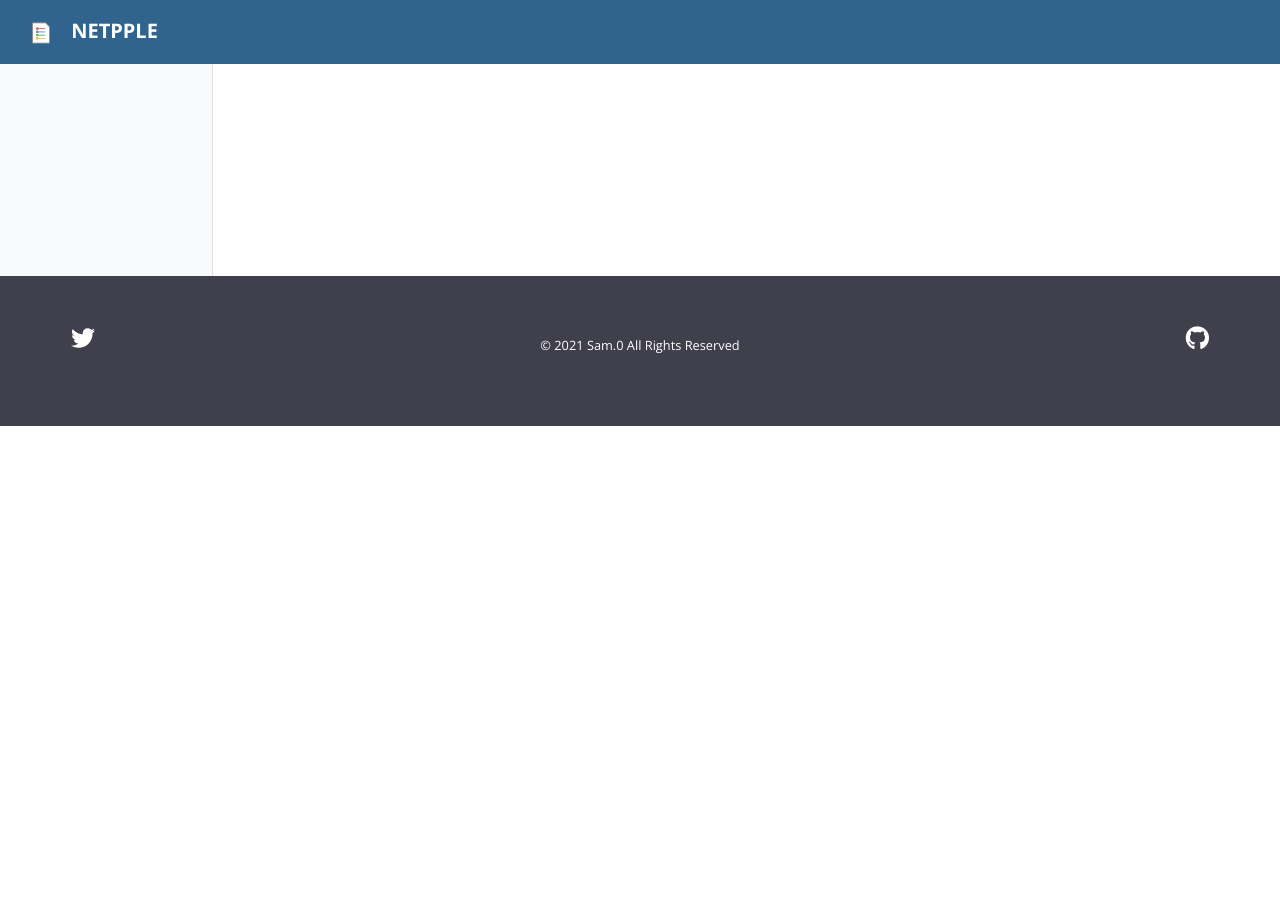
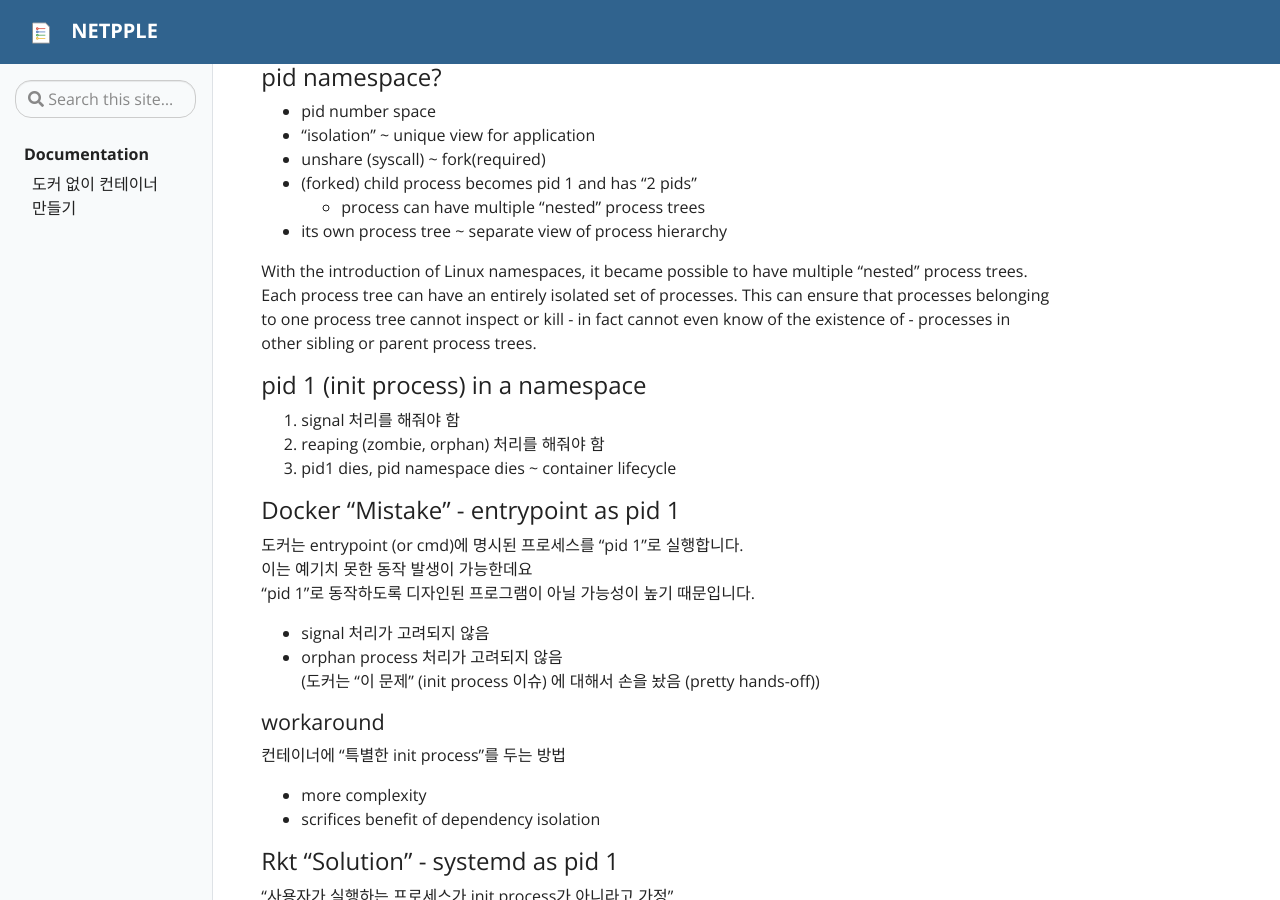
Before and after one commit to netpple/netpple.github.io, a Jekyll site: the page built from pages/news.md, in a window 1280 px wide and 900 px high, scrolled down 608 px. Built offline with Jekyll 4.4.1, drawn with Linux system fonts in a browser that asks for light colours; before the commit the page ends 1034 px from its top, so only the background shows below that; some of the changed text lies outside the part shown.

Commit message:
pid namespace 노출

````diff
--- a/_drafts/pid-namespace.md
+++ b/_posts/2021-05-04-pid-namespace.md
@@ -1,7 +1,7 @@
 ---
-title: pid namespace
+title: The Curious Case of Pid Namespaces
 version: v0.1
-description: pid namespace에 대하여 설명합니다.
+description: pid namespace 관련하여 좋은 글이 있어 번역/정리 해보았습니다.
 date: 2021-05-04 21:55 +09:00
 categories: container
 badges:
@@ -30,7 +22,7 @@
 - tracking process ~ parent <--> child
 
 
-## pid namespace?
+### pid namespace?
 - pid number space
 - "isolation" ~ unique view for application
 - unshare (syscall) ~ fork(required)
@@ -44,37 +36,37 @@
 This can ensure that processes belonging to one process tree cannot inspect or kill - in fact cannot even know of the existence of - processes in other sibling or parent process trees.
 
 
-## pid 1 (init process) in a namespace
+### pid 1 (init process) in a namespace
 1. signal 처리를 해줘야 함
 2. reaping (zombie, orphan) 처리를 해줘야 함
 3. pid1 dies, pid namespace dies ~ container lifecycle
 
 
-## Docker "Mistake" ~ entrypoint as pid 1
-- 도커는 entrypoint (or cmd)에 명시된 프로세스를 "pid 1"로 실행함.  ( 예기치 못한 동작 발생 가능)
-  ~>  "pid 1" 로 동작하도록 디자인된 프로그램이 아니기 때문
+### Docker "Mistake" - entrypoint as pid 1
+도커는 entrypoint (or cmd)에 명시된 프로세스를 "pid 1"로 실행합니다.
+이는 예기치 못한 동작 발생이 가능한데요
+"pid 1"로 동작하도록 디자인된 프로그램이 아닐 가능성이 높기 때문입니다.
 - signal 처리가 고려되지 않음
 - orphan process 처리가 고려되지 않음
   (도커는 "이 문제" (init process 이슈) 에 대해서 손을 놨음 (pretty hands-off))
 
-(workaround) 컨테이너에 "특별한 init process"를 두는 방법
+#### workaround
+컨테이너에 "특별한 init process"를 두는 방법
 - more complexity
 - scrifices benefit of dependency isolation
 
 
-## Rkt "Solution" ~ systemd
+### Rkt "Solution" - systemd as pid 1
 "사용자가 실행하는 프로세스가 init process가 아니라고 가정"
-~ systemd 가 pid 1이 되고 사용자 프로세스를 pid 2로 실행
-* rkt (2014, CoreOS)
+- systemd 가 pid 1이 되고 사용자 프로세스를 pid 2로 실행
+- rkt (2014, CoreOS)
 
-
-## A Simpler Alternative - Second Fork
-
-single 프로세스에서 systemd와 같은 advanced init system은 과하긴하다..
+single 프로세스에서 systemd와 같은 advanced init system은 과하다
 하지만 "container builder"가 pid namespace나 init process의 의미를 이해하기를 기대한 것은 실수다.
 
-
-"Container Spawner" : "simple init" 구현체
+### A Simpler Alternative - Second Fork
+#### "Container Spawner"
+"simple init" 구현체
 - Container Spawner를 pid1로 fork하고, Container Spawner가 container process를 fork (실행)
 - signal handler 처리 : child (container process) 에게 signal을 전달
 - repaing zombies (,orphans) : container process의 종료상태 수집하고 컨테이너 시스템에 전달
@@ -84,43 +76,43 @@
 ![/assets/img/pid-namespace-docker-init-flag-example.png](/assets/img/pid-namespace-docker-init-flag-example.png)
 
 
-## Multiple Containers in a Pod
+### Multiple Containers in a Pod
 
-### 관련 프로세스를 함께 실행 vs 프로세스 의존성 격리
+#### 관련 프로세스를 함께 실행 vs 프로세스 의존성 격리
 ```
  the idea of Pod
 ~ Pod is a set of related containers that share some namespaces.
 ```
 
-### rkt Pod vs k8s Pod
-#### rkt
+#### rkt Pod vs k8s Pod
+##### rkt
 every namespace is shared (except file namespace)
 - Processes can signal each other in the Pod
 - Container has init process and it is easy to create multiple processes
 
-#### k8s
+##### k8s
 supports pods. but it doesn't share pid namespaces
 (관련 프로세스를 컨테이너로 Pod안에 모아 놓기는 하지만 pid namespace를 share하지는 않음)
 - Process cannot signal each other in the pod
 - Each container has the "init problem" (because continer process is "pid 1")
 
 
-## Adding a Containers to a Pod
+### Adding a Containers to a Pod
 
 
-### Sandbox
+#### Sandbox
 a small box filled with sand for children to play in
 ![/assets/img/pid-namespace-sandbox.jpeg](/assets/img/pid-namespace-sandbox.jpeg)
 
 
-### the Concept of a Pod Sandbox
+#### the Concept of a Pod Sandbox
 - 리소스 할당을 미리 할 수 있음
 - 기존 Pod에 컨테이너를 추가할 수 있음
 - rkt : pod's systemd
 - k8s: pause container
 
 
-### rkt Pod
+#### rkt Pod
 pod's systemd with no running units and then communicates with pod's systemd to start new apps on demand
 
 #### elegant but attack vector
@@ -130,48 +122,49 @@
 - pod의 systemd가 pod내 모든 프로세스에서 보임
 
 
-### non-sandbox model
+#### non-sandbox model
 init process start child processes
 and then drop privileges
 
 
-## Sandbox and Pid namespace
+### Sandbox and Pid namespace
 init, sandboxes, pid namespaces 를 다루는 몇가지 방법이 있고 각각이 몇몇 단점들을 가지고 있다.
 
-### Types
-#### 1. Pid namespaces are not created along with the sandbox. each container gets its own pid namespaces.
+#### Types
+1. Pid namespaces are not created along with the sandbox. each container gets its own pid namespaces.
 ![/assets/img/pid-namespace-type-1.png](/assets/img/pid-namespace-type-1.png)
 - 잇점 : simple.
 - 단점: 프로세스 간 signal X. init process가 없음(signal handling x, reaping zombie x)
 
 
-#### 2. Pid namespaces are not created along with the sandbox. the pid namespace is created when the first container is started in the sandbox.
+2. Pid namespaces are not created along with the sandbox. the pid namespace is created when the first container is started in the sandbox.
 ![/assets/img/pid-namespace-type-2.png](/assets/img/pid-namespace-type-2.png)
 - 잇점: 프로세스간 signal O
 - 단점: 첫번째 프로세스(pid 1)가 pod의 master. pid 1이 죽으면 pod 내 모든 프로세스들이 종료됨
 
-#### 3. Pid namespaces are created along with the sandbox. The sandbox includes a smart init process which can be used to start other processes.
+3. Pid namespaces are created along with the sandbox. The sandbox includes a smart init process which can be used to start other processes.
 Rkt sandbox model 임.
 ![/assets/img/pid-namespace-type-3.png](/assets/img/pid-namespace-type-3.png)
 - 잇점: Elegant init
 - 단점: Too privileged --> security attack vectors
 
 
-#### 4. Pid namespaces are created along with the sandbox. The sandbox includes a simple init process which only handles signals and reaps zombies.
+4. Pid namespaces are created along with the sandbox. The sandbox includes a simple init process which only handles signals and reaps zombies.
 ![/assets/img/pid-namespace-type-4.png](/assets/img/pid-namespace-type-4.png)
 - 잇점: 권한관리나 호스트 파일시스템에 접근할 필요없음 (init 프로세스가 새로운 컨테이너를 실행하지 않음)
 - 단점: Broken process tree
 
 
-#### 5. The pid namespace and init are exactly the same as option four + Daemonize (parent exits)
+5. The pid namespace and init are exactly the same as option four + Daemonize (parent exits)
 ![/assets/img/pid-namespace-type-5-1.png](/assets/img/pid-namespace-type-5-1.png)
 ![/assets/img/pid-namespace-type-5-2.png](/assets/img/pid-namespace-type-5-2.png)
 - 잇점: 4의 장점을 취하면서 Broken tree  이슈를 해결
 - 단점: 모니터링 어려움 (프로세스 데몬화. pid로 해당 프로세스를 추적해야 함 )
 
 
-## K8S Pause Container
+### K8S Pause Container
 - Not share Pid namespace  (Type 1)
+
 
 ## Conclusion
 1. rkt의 "seprate init" 접근법이 도커 보다 낫다.
````
Also changed, not shown: other parts of _posts/2021-05-04-pid-namespace.md (+1 -9 lines), _drafts/deep-dive-iptables-netfilter-architecture.md (+38 -32 lines), pages/index.md (+0 -1 lines).
